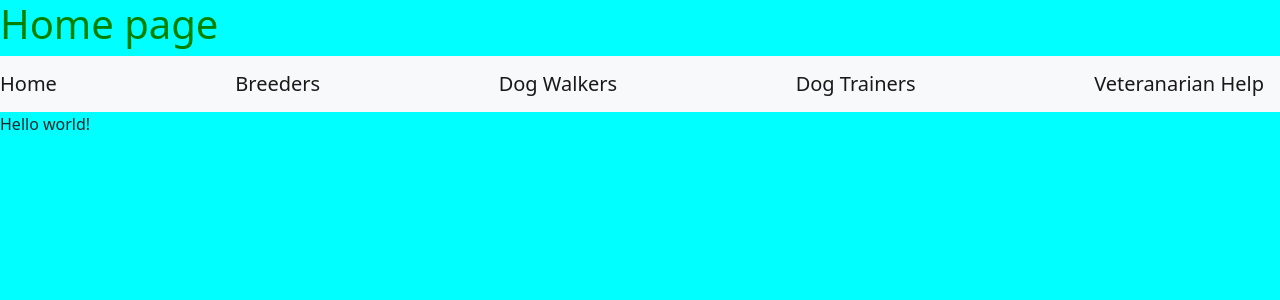
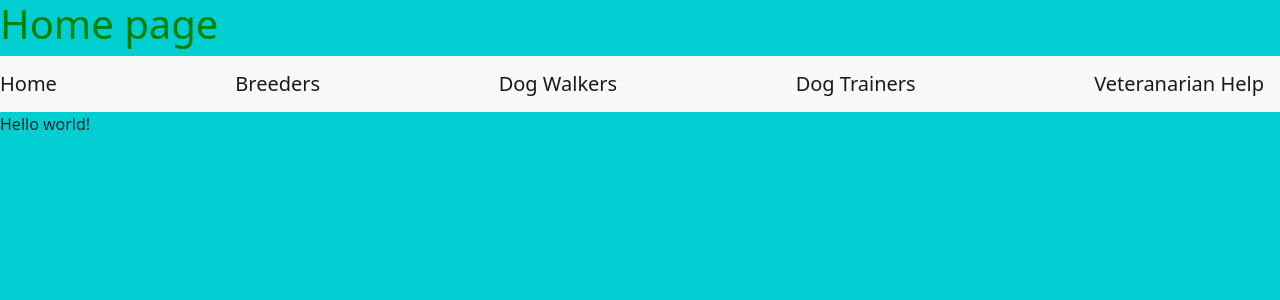
Before and after one commit to xian-yu626/GroupProject, a Django app: page / in a window 1280 px wide. Shown: the top 300 px of the page. Run offline with Django 3.2, Linux system fonts and the light colour scheme; parts of the project's set-up code (start-up, migrations or seed data) failed here and were passed over.

Commit message:
Update home.html

```diff
--- a/GroupProject/homepage/templates/homepage/home.html
+++ b/GroupProject/homepage/templates/homepage/home.html
@@ -3,7 +3,7 @@
 <html>
 <head>
 <meta charset="utf-8">
-	<body style="background-color:cyan;">
+	<body style="background-color:DarkTurquoise ;">
 	<link rel="stylesheet" href="https://cdn.jsdelivr.net/npm/bootstrap@5.1.3/dist/css/bootstrap.min.css" integrity="sha384-1BmE4kWBq78iYhFldvKuhfTAU6auU8tT94WrHftjDbrCEXSU1oBoqyl2QvZ6jIW3" crossorigin="anonymous">
 	<link rel="stylesheet" href="{% static 'css/home.css' %}">
 	<title>Home Page</title>
```
